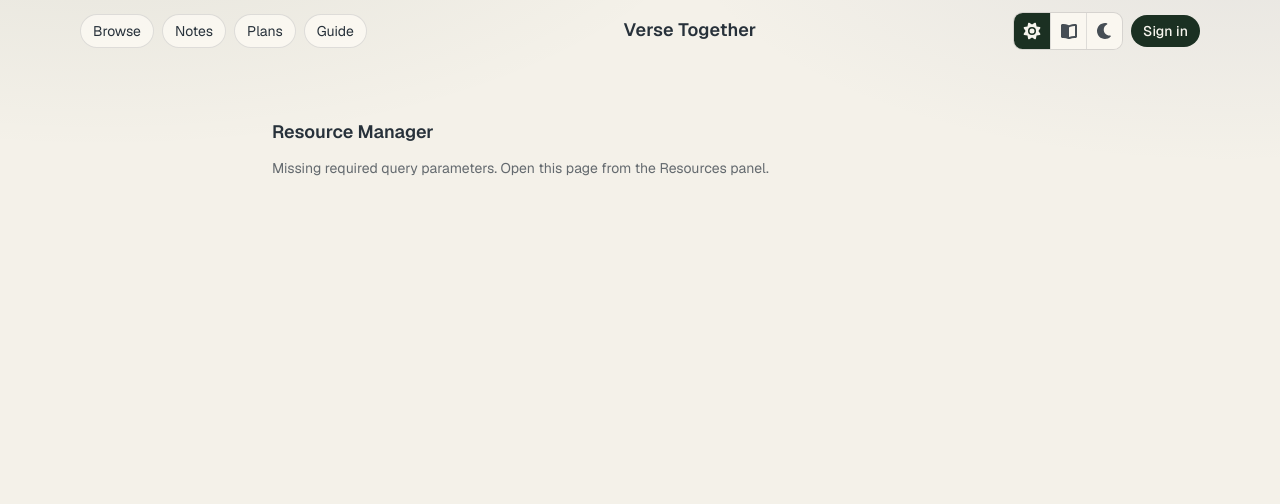
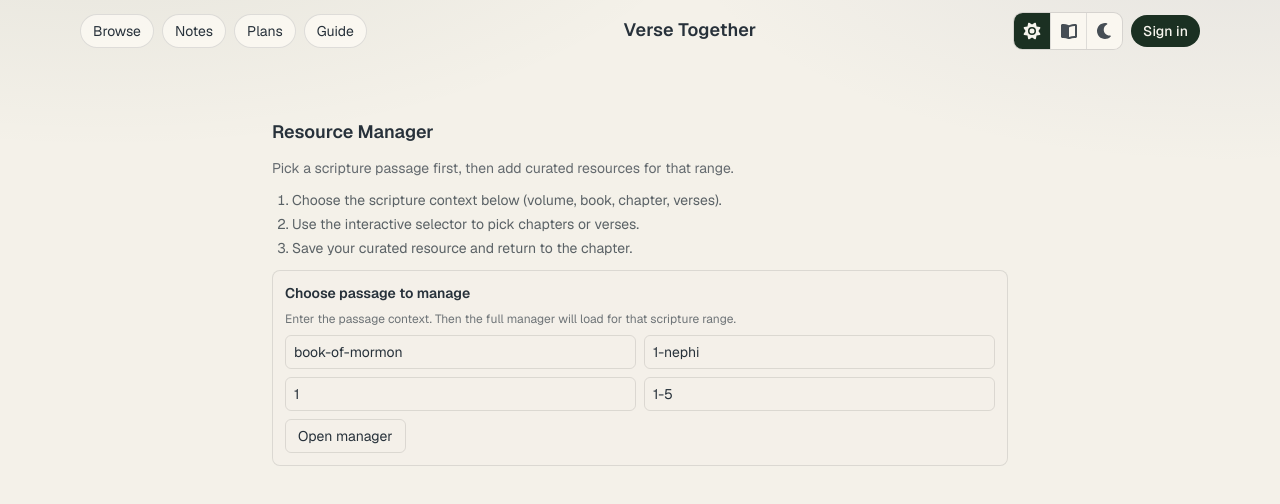
Before and after one commit to NotAKerbal/verse-together, a Next.js app: page /resources/manage in a window 1280 px wide. Shown: the top 504 px of the page. Built offline with nearby package versions, Linux system fonts and the light colour scheme; no server answers.

Commit message:
Clarify resource manager flow with guided setup state

```diff
--- a/src/app/resources/manage/page.tsx
+++ b/src/app/resources/manage/page.tsx
@@ -1,5 +1,6 @@
 import Link from "next/link";
 import ResourcesManagerSidebar from "@/components/ResourcesManagerSidebar";
+import ResourcesManagerSetup from "@/components/ResourcesManagerSetup";
 
 function parseVerseSpec(value: string): { verseStart: number; verseEnd: number } {
   const [startRaw, endRaw] = value.split("-");
@@ -25,7 +26,13 @@ export default function ResourceManagerPage({
     return (
       <main className="mx-auto w-full max-w-3xl px-4 py-6 space-y-3">
         <h1 className="text-lg font-semibold">Resource Manager</h1>
-        <p className="text-sm text-foreground/70">Missing required query parameters. Open this page from the Resources panel.</p>
+        <p className="text-sm text-foreground/70">Pick a scripture passage first, then add curated resources for that range.</p>
+        <ol className="list-decimal pl-5 text-sm text-foreground/75 space-y-1">
+          <li>Choose the scripture context below (volume, book, chapter, verses).</li>
+          <li>Use the interactive selector to pick chapters or verses.</li>
+          <li>Save your curated resource and return to the chapter.</li>
+        </ol>
+        <ResourcesManagerSetup />
       </main>
     );
   }
@@ -41,6 +48,9 @@ export default function ResourceManagerPage({
       <p className="text-sm text-foreground/70">
         Managing resources for <span className="font-medium">{book.replace(/-/g, " ")} {chapter}:{verseStart}{verseEnd !== verseStart ? `-${verseEnd}` : ""}</span>.
       </p>
+      <p className="text-xs text-foreground/65">
+        Tip: Enter title/link/description, choose chapters or verses in the selector, tap <span className="font-medium">Use selection</span>, then save.
+      </p>
       <ResourcesManagerSidebar
         volume={volume}
         book={book}
--- /dev/null
+++ b/src/components/ResourcesManagerSetup.tsx
@@ -0,0 +1,33 @@
+"use client";
+
+import { useState } from "react";
+import { useRouter } from "next/navigation";
+
+export default function ResourcesManagerSetup() {
+  const router = useRouter();
+  const [volume, setVolume] = useState("book-of-mormon");
+  const [book, setBook] = useState("1-nephi");
+  const [chapter, setChapter] = useState("1");
+  const [verses, setVerses] = useState("1-5");
+
+  function openManager() {
+    const next = `/resources/manage?volume=${encodeURIComponent(volume.trim().toLowerCase())}&book=${encodeURIComponent(book.trim().toLowerCase())}&chapter=${encodeURIComponent(chapter.trim())}&verses=${encodeURIComponent(verses.trim())}`;
+    router.push(next);
+  }
+
+  return (
+    <div className="rounded-lg border border-black/10 dark:border-white/15 bg-background/60 p-3 space-y-2">
+      <h2 className="text-sm font-semibold">Choose passage to manage</h2>
+      <p className="text-xs text-foreground/65">Enter the passage context. Then the full manager will load for that scripture range.</p>
+      <div className="grid grid-cols-1 sm:grid-cols-2 gap-2">
+        <input value={volume} onChange={(e) => setVolume(e.target.value)} placeholder="Volume slug (e.g. book-of-mormon)" className="rounded-md border border-black/10 dark:border-white/15 px-2 py-1.5 text-sm bg-transparent" />
+        <input value={book} onChange={(e) => setBook(e.target.value)} placeholder="Book slug (e.g. 1-nephi)" className="rounded-md border border-black/10 dark:border-white/15 px-2 py-1.5 text-sm bg-transparent" />
+        <input value={chapter} onChange={(e) => setChapter(e.target.value)} placeholder="Chapter" className="rounded-md border border-black/10 dark:border-white/15 px-2 py-1.5 text-sm bg-transparent" />
+        <input value={verses} onChange={(e) => setVerses(e.target.value)} placeholder="Verses (e.g. 1-5)" className="rounded-md border border-black/10 dark:border-white/15 px-2 py-1.5 text-sm bg-transparent" />
+      </div>
+      <button onClick={openManager} className="rounded-md border border-black/10 dark:border-white/15 px-3 py-1.5 text-sm">
+        Open manager
+      </button>
+    </div>
+  );
+}
```
